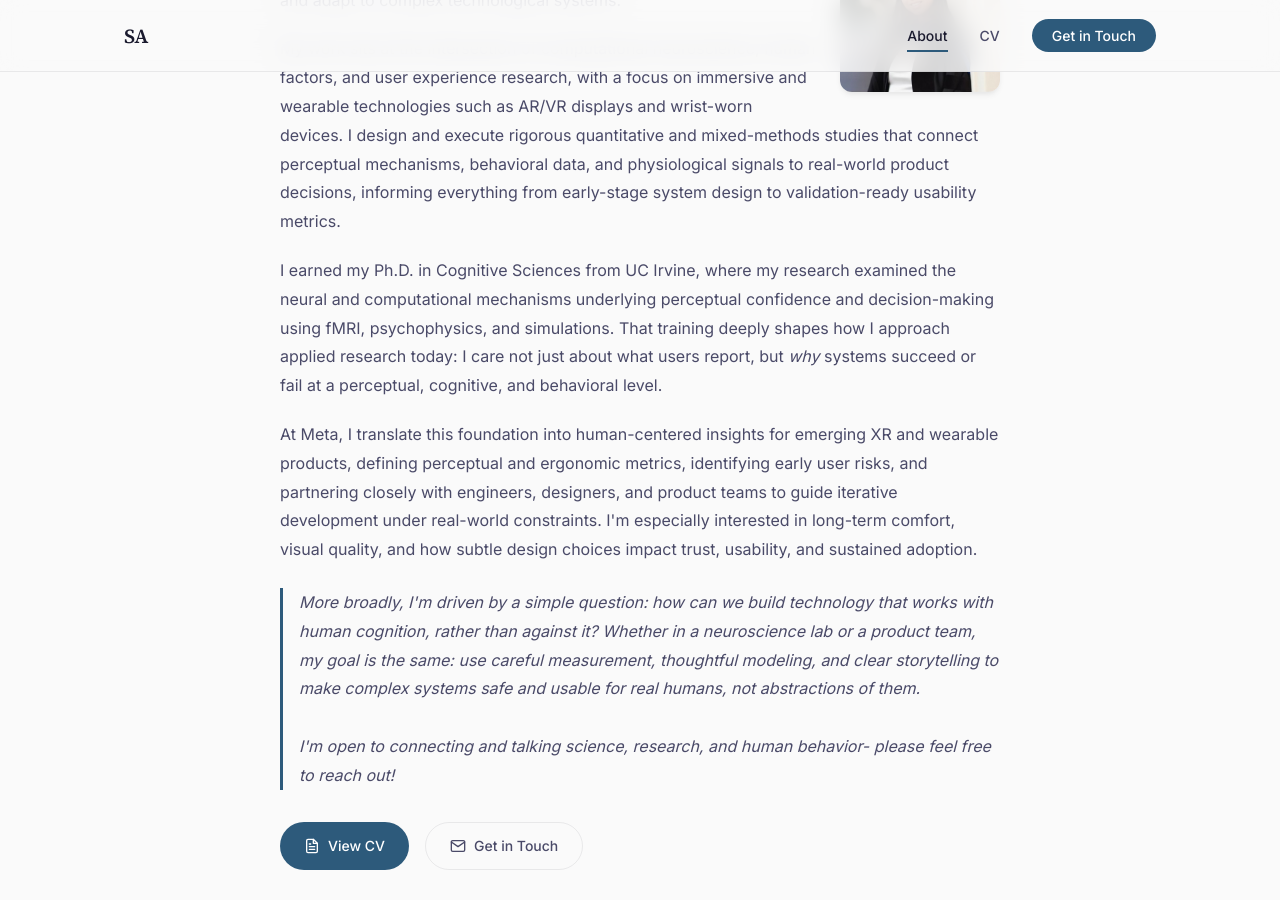
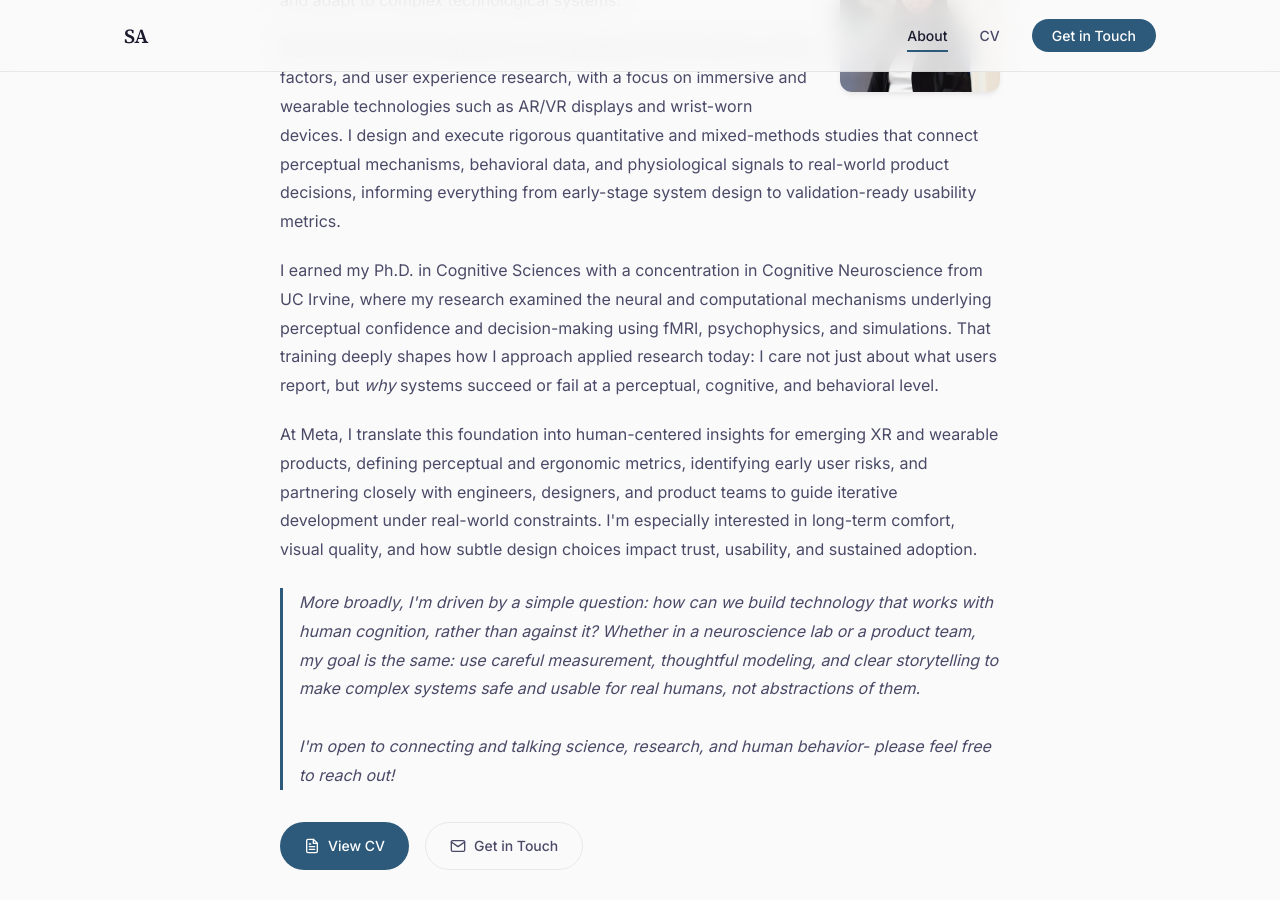
Before and after one commit to shaida-abachi/shaida-abachi.github.io, a Jekyll site: the page built from index.html, in a window 1280 px wide and 900 px high, scrolled down 368 px. Built offline with Jekyll 4.4.1, drawn with Linux system fonts in a browser that asks for light colours.

Commit message:
Update index.html

```diff
--- a/index.html
+++ b/index.html
@@ -35,7 +35,7 @@
     </p>
 
     <p>
-      I earned my Ph.D. in Cognitive Sciences from UC Irvine, where my research examined the neural and computational mechanisms underlying perceptual confidence and decision-making using fMRI, psychophysics, and simulations. That training deeply shapes how I approach applied research today: I care not just about what users report, but <em>why</em> systems succeed or fail at a perceptual, cognitive, and behavioral level.
+      I earned my Ph.D. in Cognitive Sciences with a concentration in Cognitive Neuroscience from UC Irvine, where my research examined the neural and computational mechanisms underlying perceptual confidence and decision-making using fMRI, psychophysics, and simulations. That training deeply shapes how I approach applied research today: I care not just about what users report, but <em>why</em> systems succeed or fail at a perceptual, cognitive, and behavioral level.
     </p>
 
     <p>
@@ -44,7 +44,7 @@
 
     <p class="about-closing">
       More broadly, I'm driven by a simple question: <em>how can we build technology that works with human cognition, rather than against it?</em> Whether in a neuroscience lab or a product team, my goal is the same: use careful measurement, thoughtful modeling, and clear storytelling to make complex systems safe and usable for real humans, not abstractions of them.
-      <br><br>I'm open to connecting and talking science, research, and human behavior- please feel free to reach out!
+      <br><br><b></b>I'm open to connecting and talking science, research, and human behavior- please feel free to reach out!</b>
     </p>
   </div>
 
```
